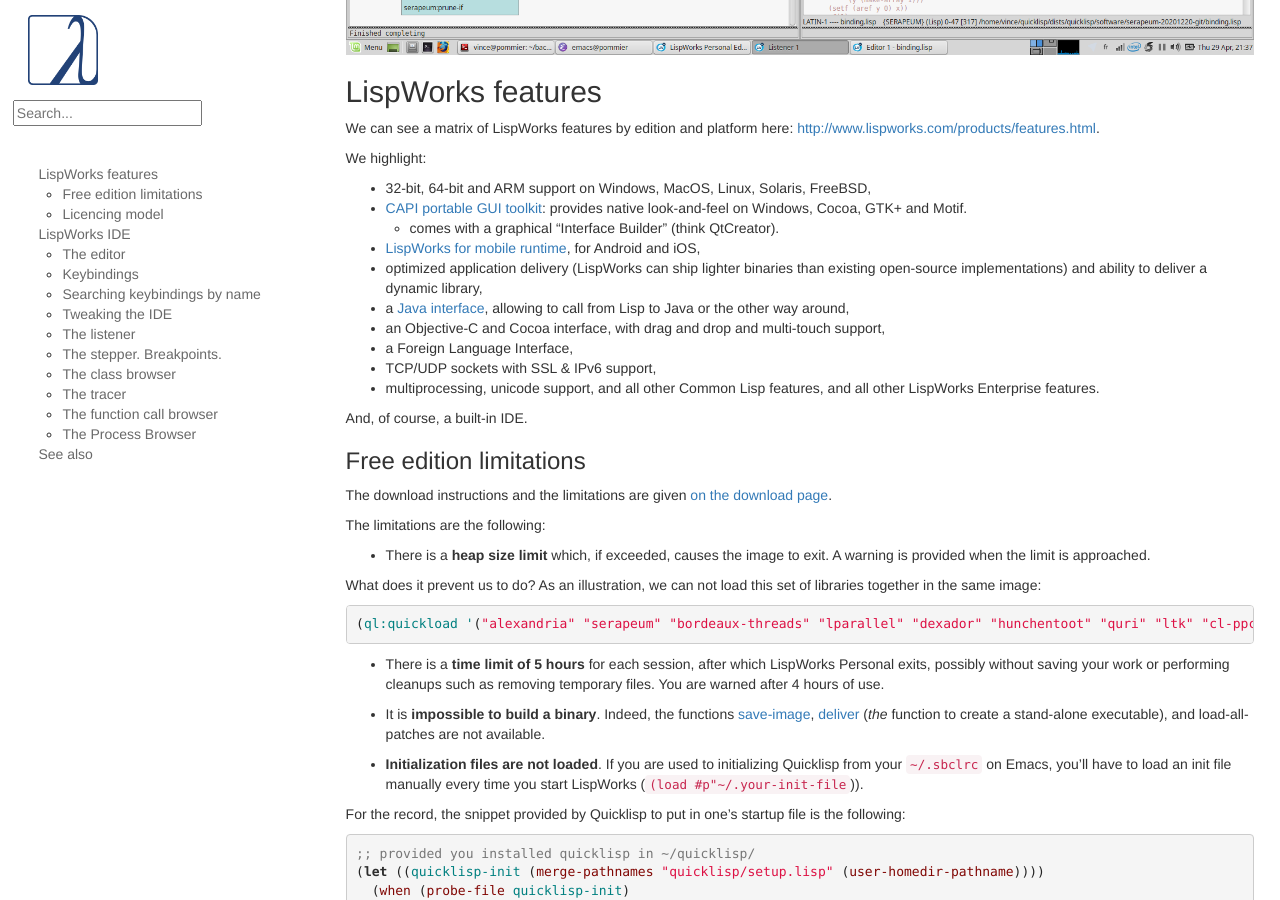
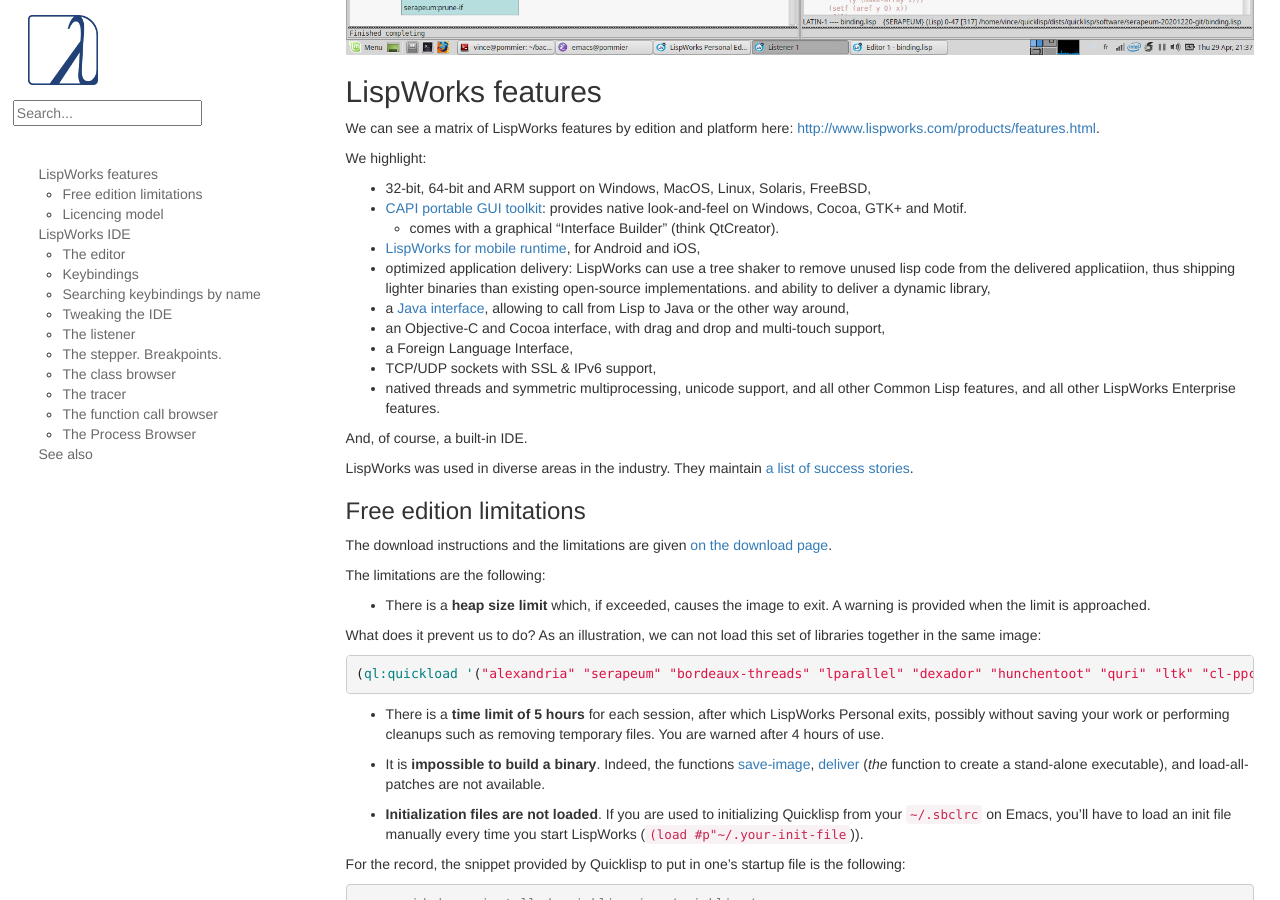
Before and after one commit to LispCookbook/cl-cookbook, a Jekyll site: the page built from lispworks.md, in a window 1280 px wide and 900 px high, scrolled down 779 px. Built offline with Jekyll 4.4.1, drawn with Linux system fonts in a browser that asks for light colours; some of the changed text lies outside the part shown.

Commit message:
lispworks: wikipedia, link to success stories, add "tree shaker"

```diff
--- a/lispworks.md
+++ b/lispworks.md
@@ -31,14 +31,19 @@
 - [CAPI portable GUI toolkit](http://www.lispworks.com/documentation/lw61/CAPRM/html/capiref.htm): provides native look-and-feel on Windows, Cocoa, GTK+ and Motif.
   - comes with a graphical "Interface Builder" (think QtCreator).
 - [LispWorks for mobile runtime](http://www.lispworks.com/products/lw4mr.html), for Android and iOS,
-- optimized application delivery (LispWorks can ship lighter binaries than existing open-source implementations) and ability to deliver a dynamic library,
+- optimized application delivery: LispWorks can use a tree shaker to
+  remove unused lisp code from the delivered applicatiion, thus
+  shipping lighter binaries than existing open-source implementations.
+  and ability to deliver a dynamic library,
 - a [Java interface](http://www.lispworks.com/documentation/lw71/LW/html/lw-113.htm), allowing to call from Lisp to Java or the other way around,
 - an Objective-C and Cocoa interface, with drag and drop and multi-touch support,
 - a Foreign Language Interface,
 - TCP/UDP sockets with SSL & IPv6 support,
-- multiprocessing, unicode support, and all other Common Lisp features, and all other LispWorks Enterprise features.
+- natived threads and symmetric multiprocessing, unicode support, and all other Common Lisp features, and all other LispWorks Enterprise features.
 
 And, of course, a built-in IDE.
+
+LispWorks was used in diverse areas in the industry. They maintain [a list of success stories](http://www.lispworks.com/success-stories/index.html).
 
 
 ### Free edition limitations
@@ -368,4 +373,5 @@
 ## See also
 
 - [LispWorks IDE User Guide](http://www.lispworks.com/documentation/lw71/IDE-U/html/ide-u.htm) (check out the sections we didn't cover)
+- [LispWorks on Wikipedia](https://en.wikipedia.org/wiki/LispWorks)
 - the [Awesome LispWorks](https://github.com/fourier/awesome-lispworks) list
```
